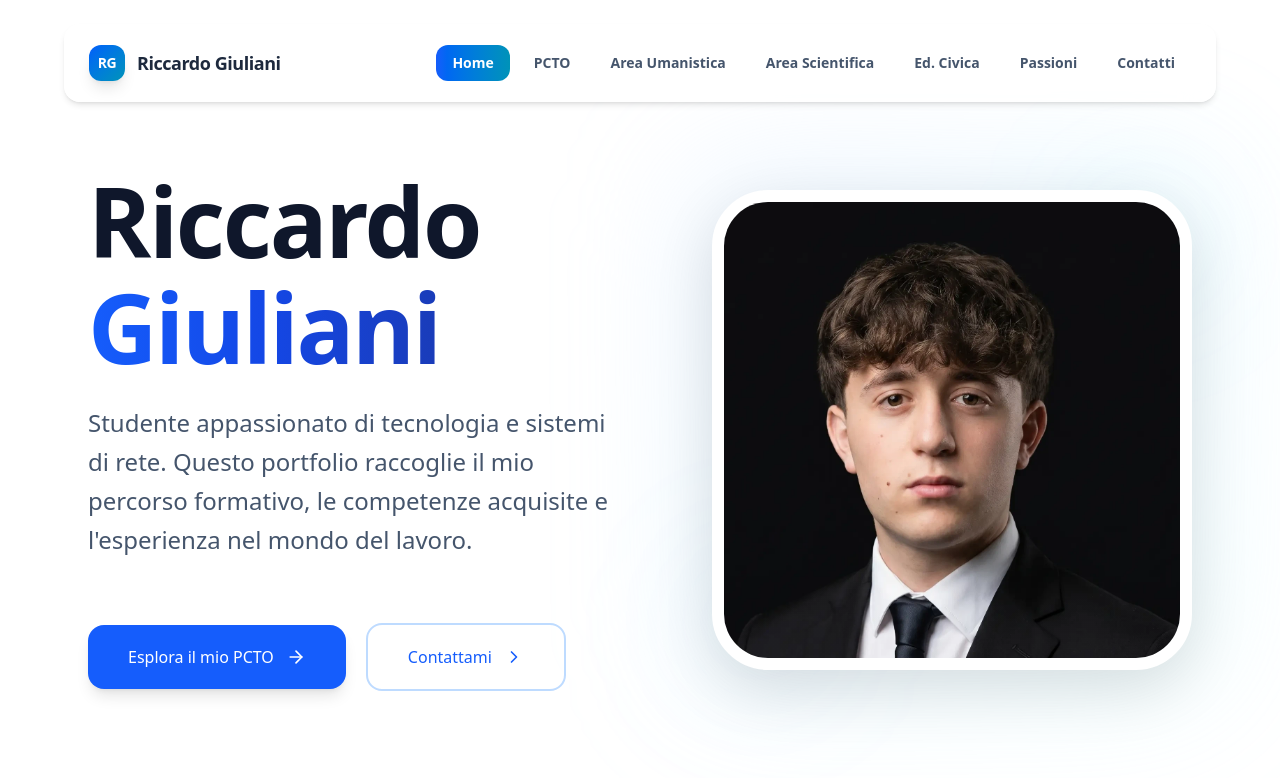
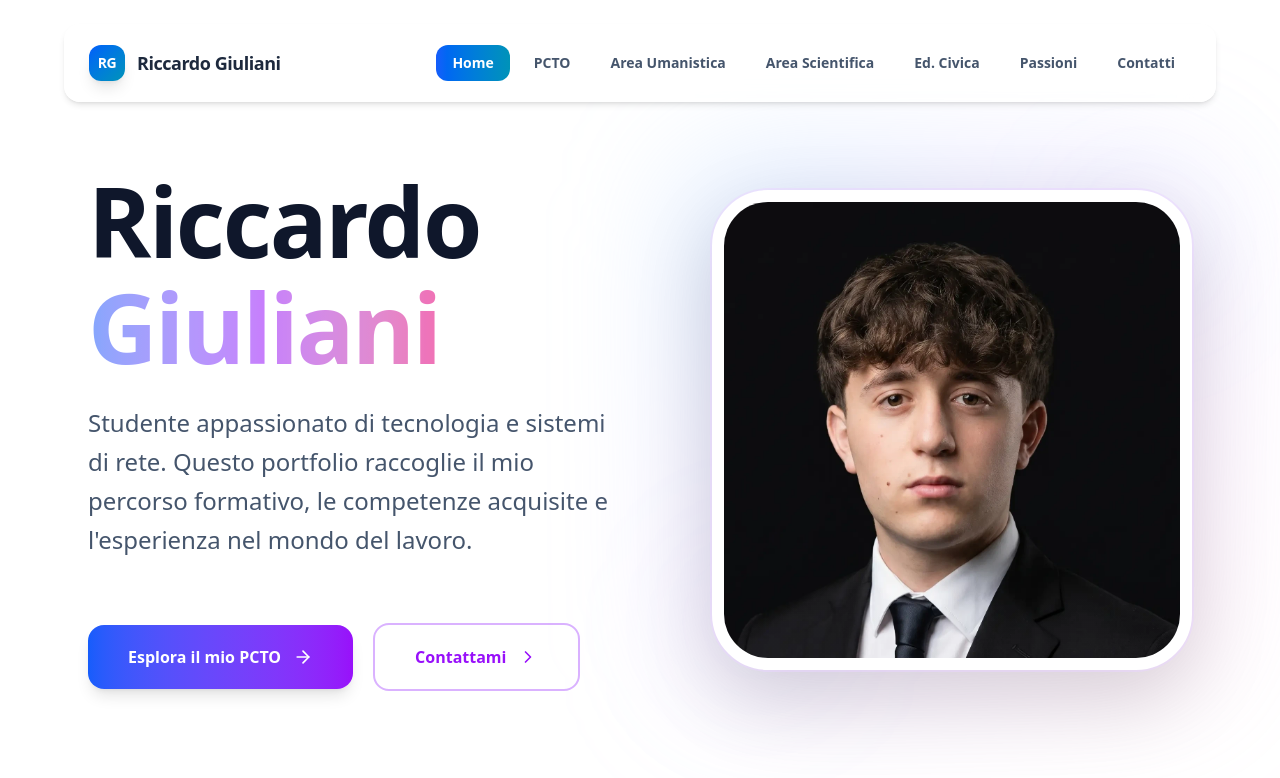
Before and after one commit to giuls-35456/portfolio-giuliani, a React (Vite) app: page / in a window 1280 px wide. Shown: the top 778 px of the page. Built offline with nearby package versions, Linux system fonts and the light colour scheme.

Commit message:
Redesign moderno del portfolio: miglioramenti visivi, colori più vivaci, aggiunta calcio come passione principale

```diff
--- a/components/AnimatedBackground.tsx
+++ b/components/AnimatedBackground.tsx
@@ -4,13 +4,13 @@ import { motion } from 'framer-motion';
 const AnimatedBackground: React.FC = () => {
   // Optimized for GPU rendering with will-change and transform
   const blobs = [
-    { color: 'bg-teal-200', x: '10%', y: '20%', scale: [1, 1.2, 1] },
-    { color: 'bg-blue-200', x: '80%', y: '10%', scale: [1.2, 1, 1.2] },
-    { color: 'bg-indigo-200', x: '50%', y: '80%', scale: [1, 1.3, 1] },
+    { color: 'from-blue-300 to-cyan-300', x: '10%', y: '20%', scale: [1, 1.2, 1], size: 'w-[600px] h-[600px]' },
+    { color: 'from-purple-300 to-pink-300', x: '80%', y: '10%', scale: [1.2, 1, 1.2], size: 'w-[550px] h-[550px]' },
+    { color: 'from-emerald-300 to-teal-300', x: '50%', y: '80%', scale: [1, 1.3, 1], size: 'w-[580px] h-[580px]' },
   ];
 
   return (
-    <div className="fixed inset-0 -z-10 overflow-hidden bg-slate-50 pointer-events-none">
+    <div className="fixed inset-0 -z-10 overflow-hidden bg-gradient-to-br from-slate-50 via-blue-50 to-slate-50 pointer-events-none">
       {/* Static Noise Texture - Cached by browser */}
       <div
         className="absolute inset-0 opacity-[0.03]"
@@ -19,11 +19,11 @@ const AnimatedBackground: React.FC = () => {
         }}
       />
 
-      {/* GPU Accelerated Blobs */}
+      {/* GPU Accelerated Blobs with Enhanced Animations */}
       {blobs.map((blob, i) => (
         <motion.div
           key={i}
-          className={`absolute w-[500px] h-[500px] rounded-full mix-blend-multiply filter blur-[100px] opacity-30 ${blob.color}`}
+          className={`absolute ${blob.size} rounded-full mix-blend-screen filter blur-[120px] opacity-40 bg-gradient-to-br ${blob.color}`}
           style={{
             left: blob.x,
             top: blob.y,
@@ -32,16 +32,16 @@ const AnimatedBackground: React.FC = () => {
           animate={{
             transform: [
               `translate(0px, 0px) scale(${blob.scale[0]})`,
-              `translate(30px, -50px) scale(${blob.scale[1]})`,
-              `translate(-20px, 20px) scale(${blob.scale[2]})`,
+              `translate(40px, -60px) scale(${blob.scale[1]})`,
+              `translate(-30px, 30px) scale(${blob.scale[2]})`,
               `translate(0px, 0px) scale(${blob.scale[0]})`
             ],
           }}
           transition={{
-            duration: 15 + i * 2,
+            duration: 18 + i * 2.5,
             repeat: Infinity,
             repeatType: "mirror",
-            ease: "linear",
+            ease: "easeInOut",
           }}
         />
       ))}
--- a/pages/Civica.tsx
+++ b/pages/Civica.tsx
@@ -45,7 +45,7 @@ const Civica: React.FC = () => {
       `}</style>
 
       {/* Hero Section Moderna con Focus Digitale */}
-      <section className="relative overflow-hidden rounded-[3rem] bg-gradient-to-br from-slate-900 via-slate-800 to-slate-900 p-12 md:p-20 text-white shadow-2xl">
+      <section className="relative overflow-hidden rounded-[3rem] bg-gradient-to-br from-emerald-900 via-teal-800 to-slate-900 p-12 md:p-20 text-white shadow-2xl">
         <div className="relative z-10 grid md:grid-cols-2 gap-12 items-center">
           <div className="space-y-8">
             <motion.div
@@ -64,7 +64,7 @@ const Civica: React.FC = () => {
               className="text-5xl md:text-7xl font-black leading-tight tracking-tighter"
             >
               Diritti & <br />
-              <span className="text-slate-300">
+              <span className="text-transparent bg-clip-text bg-gradient-to-r from-cyan-300 to-emerald-300">
                 Tecnologia
               </span>
             </motion.h1>
--- a/pages/Home.tsx
+++ b/pages/Home.tsx
@@ -28,7 +28,7 @@ const Home: React.FC = () => {
             className="text-6xl md:text-8xl font-bold text-slate-900 leading-[1.1] tracking-tight"
           >
             {INFO.nome} <br />
-            <span className="text-transparent bg-clip-text bg-gradient-to-r from-blue-600 via-blue-700 to-blue-800">
+            <span className="text-transparent bg-clip-text bg-gradient-to-r from-blue-600 via-purple-600 to-pink-600 animate-pulse">
               {INFO.cognome}
             </span>
           </motion.h1>
@@ -37,7 +37,7 @@ const Home: React.FC = () => {
             initial={{ opacity: 0, y: 20 }}
             animate={{ opacity: 1, y: 0 }}
             transition={{ delay: 0.3, duration: 0.8 }}
-            className="text-xl md:text-2xl text-slate-600 max-w-xl leading-relaxed mx-auto lg:mx-0 font-light"
+            className="text-lg md:text-2xl text-slate-600 max-w-2xl leading-relaxed mx-auto lg:mx-0 font-light"
           >
             {INFO.descrizione}
           </motion.p>
@@ -52,14 +52,14 @@ const Home: React.FC = () => {
         >
           <Link
             to="/pcto"
-            className="w-full sm:w-auto inline-flex items-center justify-center gap-3 bg-blue-600 text-white px-10 py-5 rounded-2xl hover:bg-blue-700 transition-all duration-300 shadow-lg hover:shadow-xl active:scale-95 font-medium"
+            className="w-full sm:w-auto inline-flex items-center justify-center gap-3 bg-gradient-to-r from-blue-600 to-purple-600 text-white px-10 py-5 rounded-2xl hover:shadow-2xl transition-all duration-300 shadow-lg active:scale-95 font-bold"
           >
             Esplora il mio PCTO
             <ArrowRight size={20} className="group-hover:translate-x-1 transition-transform" />
           </Link>
           <Link
             to="/contatti"
-            className="w-full sm:w-auto inline-flex items-center justify-center gap-3 bg-white border-2 border-blue-200 text-blue-600 px-10 py-5 rounded-2xl hover:border-blue-400 hover:bg-blue-50 transition-all duration-300 active:scale-95 font-medium"
+            className="w-full sm:w-auto inline-flex items-center justify-center gap-3 bg-white border-2 border-purple-300 text-purple-600 px-10 py-5 rounded-2xl hover:border-purple-500 hover:bg-purple-50 transition-all duration-300 active:scale-95 font-bold"
           >
             Contattami
             <ChevronRight size={20} />
@@ -75,10 +75,10 @@ const Home: React.FC = () => {
         className="relative group order-1 lg:order-2"
       >
         {/* Sfondo Decorativo Dinamico */}
-        <div className="absolute -inset-6 bg-gradient-to-br from-blue-200/30 to-cyan-200/20 rounded-[3.5rem] blur-3xl group-hover:opacity-40 transition-opacity duration-700"></div>
+        <div className="absolute -inset-6 bg-gradient-to-br from-blue-300/40 via-purple-300/30 to-pink-300/20 rounded-[3.5rem] blur-3xl group-hover:opacity-60 transition-opacity duration-700"></div>
 
         {/* Contenitore Foto con Bordo Moderno */}
-        <div className="relative w-72 h-72 sm:w-96 sm:h-96 lg:w-[480px] lg:h-[480px] rounded-[3.5rem] overflow-hidden shadow-[0_20px_60px_rgba(0,0,0,0.12)] border-[12px] border-white bg-slate-100">
+        <div className="relative w-72 h-72 sm:w-96 sm:h-96 lg:w-[480px] lg:h-[480px] rounded-[3.5rem] overflow-hidden shadow-[0_30px_80px_rgba(0,0,0,0.15)] border-[12px] border-white bg-slate-100 ring-2 ring-purple-200/50">
           <img
             src="/foto-progetti/home/profilo-home.webp"
             alt={`Ritratto professionale di ${INFO.nome} ${INFO.cognome}`}
--- a/pages/Passioni.tsx
+++ b/pages/Passioni.tsx
@@ -1,6 +1,6 @@
 import React from 'react';
 import { motion } from 'framer-motion';
-import { Heart, Zap, Gamepad2, Music, Code, Lightbulb, Trophy } from 'lucide-react';
+import { Heart, Zap, Gamepad2, Music, Code, Lightbulb, Trophy, Soccer } from 'lucide-react';
 
 /**
  * Sezione Passioni.
@@ -8,6 +8,14 @@ import { Heart, Zap, Gamepad2, Music, Code, Lightbulb, Trophy } from 'lucide-rea
  */
 const Passioni: React.FC = () => {
   const passioni = [
+    {
+      id: 'calcio',
+      title: 'Calcio - La Mia Passione Principale',
+      description: 'Il calcio è la mia più grande passione! Amo questo sport per i valori che rappresenta: spirito di squadra, dedizione, tattica e il brivido della competizione. Seguo le partite con entusiasmo e apprezzo sia il gioco che l\'analisi tattica dietro ogni movimento.',
+      icon: Soccer,
+      color: 'from-green-500 to-emerald-600',
+      lightColor: 'bg-green-50'
+    },
     {
       id: 'tech',
       title: 'Tecnologia e Innovazione',
@@ -34,8 +42,8 @@ const Passioni: React.FC = () => {
     },
     {
       id: 'sport',
-      title: 'Sport',
-      description: 'Appassionato del mondo dello sport. Credo fermamente nei valori della disciplina, del lavoro di squadra e del superamento dei propri limiti, sia in campo che nella vita.',
+      title: 'Tutti gli Sport',
+      description: 'Oltre al calcio, sono appassionato di tutti gli sport. Credo fermamente nei valori della disciplina, del lavoro di squadra e del superamento dei propri limiti. Ogni sport ha qualcosa di unico da insegnare, sia in campo che nella vita.',
       icon: Trophy,
       color: 'from-orange-500 to-red-600',
       lightColor: 'bg-orange-50'
--- a/pages/Professionale.tsx
+++ b/pages/Professionale.tsx
@@ -54,7 +54,7 @@ const Professionale: React.FC = () => {
     {
       icon: Code2,
       title: "Informatica",
-      color: "from-blue-500 to-cyan-500",
+      color: "from-blue-600 to-cyan-600",
       details: [
         "• PHP: Sviluppo backend e framework MVC",
         "• C#: Applicazioni .NET desktop e web",
@@ -67,7 +67,7 @@ const Professionale: React.FC = () => {
     {
       icon: Network,
       title: "Sistemi e Reti",
-      color: "from-emerald-500 to-teal-500",
+      color: "from-emerald-600 to-teal-600",
       details: [
         "• Cisco Packet Tracer: Simulazioni di rete",
         "• Protocolli TCP/IP: Configurazione",
@@ -80,7 +80,7 @@ const Professionale: React.FC = () => {
     {
       icon: BarChart3,
       title: "TPSIT",
-      color: "from-purple-500 to-pink-500",
+      color: "from-purple-600 to-pink-600",
       details: [
         "• Analisi della concorrenza: Mercato IT",
         "• Macchine virtuali: Virtualizzazione",
@@ -92,7 +92,7 @@ const Professionale: React.FC = () => {
     {
       icon: Calculator,
       title: "Matematica",
-      color: "from-orange-500 to-red-500",
+      color: "from-orange-600 to-red-600",
       details: [
         "• Derivate: Regole e applicazioni",
         "• Integrali: Definiti, indefiniti, per parti",
--- a/pages/Umanistica.tsx
+++ b/pages/Umanistica.tsx
@@ -93,9 +93,9 @@ const Umanistica: React.FC = () => {
       <header className="flex flex-col lg:flex-row-reverse gap-12 items-center">
         {/* Testo a Destra (grazie a row-reverse) */}
         <div className="lg:w-1/2 space-y-6 border-r-4 border-rose-500 pr-8 text-right order-1">
-          <span className="text-rose-500 font-bold uppercase tracking-widest text-sm">Visione Critica</span>
+          <span className="text-rose-600 font-bold uppercase tracking-widest text-sm">Visione Critica</span>
           <h2 className="text-5xl font-bold text-slate-900 leading-tight">
-            Le radici del <br/><span className="text-rose-600">Pensiero Moderno</span>
+            Le radici del <br/><span className="text-transparent bg-clip-text bg-gradient-to-r from-rose-600 to-pink-600">Pensiero Moderno</span>
           </h2>
           <p className="text-slate-500 italic font-serif text-xl">"La storia è testimone dei tempi, luce della verità, vita della memoria."</p>
           <p className="text-lg text-slate-600 leading-relaxed font-light">
@@ -107,7 +107,7 @@ const Umanistica: React.FC = () => {
         {/* Immagine a Sinistra (grazie a row-reverse) */}
         <div className="lg:w-1/2 order-2">
           <div className="relative">
-            <div className="absolute -inset-4 bg-rose-100 rounded-[3rem] rotate-3 opacity-50"></div>
+            <div className="absolute -inset-4 bg-gradient-to-br from-rose-200 to-pink-200 rounded-[3rem] rotate-3 opacity-60"></div>
             <img
               src="/foto-progetti/area-umanistica/umanistica-main.webp"
               alt="Area Umanistica"
```
Also changed, not shown: pages/Contatti.tsx (+4 -4 lines), pages/Pcto.tsx (+5 -5 lines).
